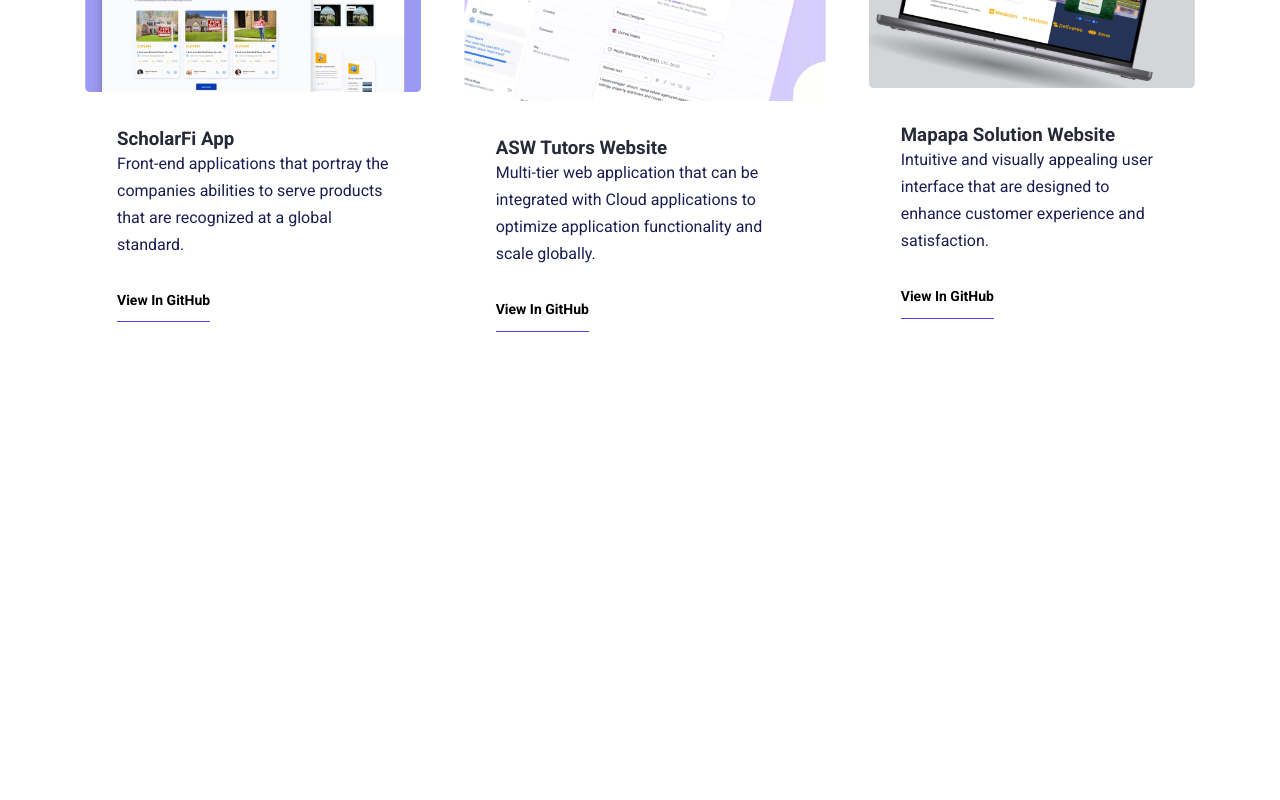
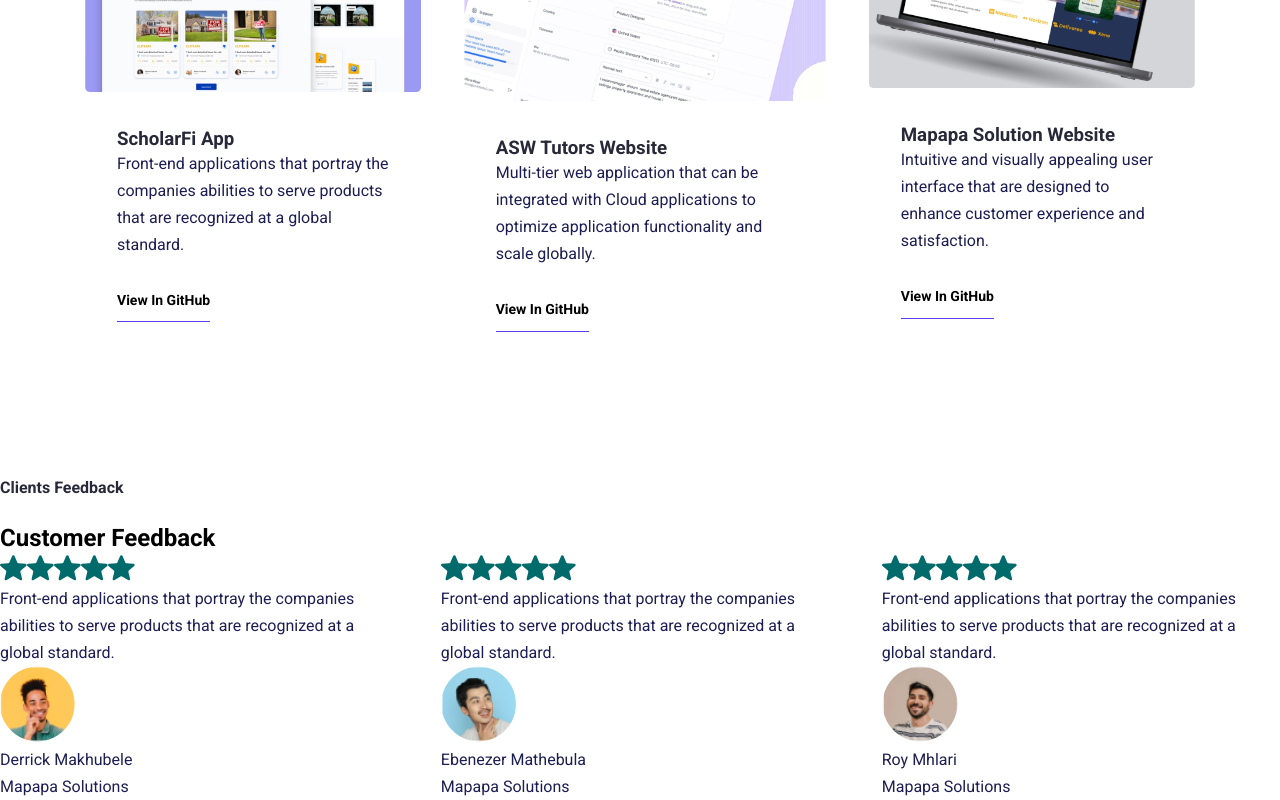
Before and after one commit to mathebulansuku/react-js-personal-portfolio, a React (Create React App) app: page / in a window 1280 px wide. Shown: the part 3234-4034 px from the top of the page. Before the commit the page ends 3710 px from the top, so only its background shows below. Built offline with nearby package versions, Linux system fonts and the light colour scheme.

Commit message:
Testimonial details added

```diff
--- a/src/App.css
+++ b/src/App.css
@@ -441,3 +441,5 @@
 }
 
 /* Portfolio ENDS */
+
+/* Testimonial Styling START */
--- a/src/Pages/Home/Homescreen/index.jsx
+++ b/src/Pages/Home/Homescreen/index.jsx
@@ -2,6 +2,7 @@
 import MySkills from "../MySkills";
 import AboutMe from "../AboutMe";
 import MyPortfolio from "../MyPortfolio";
+import Testimonial from "../Testimonial";
 
 export default function Home() {
   return (
@@ -10,6 +11,7 @@
       <MySkills />
       <AboutMe />
       <MyPortfolio />
+      <Testimonial />
     </>
   );
 }
--- a/src/Pages/Home/Testimonial.jsx
+++ b/src/Pages/Home/Testimonial.jsx
@@ -1,3 +1,49 @@
 import data from "../../data/index.json";
 
-export
+export default function Testimonial() {
+  return (
+    <section className="testimonial-section" id="testimonial">
+      <div className="portfolio-container-box">
+        <div className="portfolio-container">
+          <p className="sub-title">Clients Feedback</p>
+          <h2 className="section-heading">Customer Feedback</h2>
+        </div>
+      </div>
+      <div className="portfolio-section-container">
+        {data?.testimonial?.map((item, index) => (
+          <div key={index} className="testimonial-section-card">
+            <div className="testimonial-section-card-review">
+              {Array.from({ length: 5 }, (reviews, index) => (
+                <svg
+                  width="27"
+                  height="26"
+                  viewBox="0 0 27 26"
+                  fill="none"
+                  xmlns="http://www.w3.org/2000/svg"
+                >
+                  <path
+                    id="Vector_2"
+                    d="M12.0945 0.953177C12.5528 -0.135435 14.1138 -0.135434 14.5722 0.95318L17.2772 7.37836C17.4705 7.8373 17.9074 8.15087 18.4089 8.19059L25.4302 8.74669C26.6199 8.84091 27.1022 10.3076 26.1959 11.0746L20.8464 15.6016C20.4643 15.925 20.2973 16.4324 20.4141 16.9158L22.0484 23.6847C22.3253 24.8315 21.0625 25.7381 20.044 25.1235L14.0327 21.4961C13.6033 21.237 13.0633 21.237 12.634 21.4961L6.62265 25.1235C5.60415 25.7381 4.34127 24.8315 4.61818 23.6847L6.25256 16.9158C6.3693 16.4324 6.20243 15.925 5.82034 15.6016L0.47075 11.0746C-0.435624 10.3076 0.0467572 8.84091 1.23639 8.74669L8.25781 8.19059C8.75933 8.15087 9.19621 7.8373 9.38942 7.37836L12.0945 0.953177Z"
+                    fill="#006B6A"
+                  />
+                </svg>
+              ))}
+            </div>
+            <p className="text-md">{item.description}</p>
+            <div className="testimonial-section-card-author-detail">
+              <img src={item.src} alt="Avatar" />
+              <div>
+                <p className="text-md testimonial-author-name">
+                  {item.author_name}
+                </p>
+                <p className="text-md testimonial-author-designation">
+                  {item.author_designation}
+                </p>
+              </div>
+            </div>
+          </div>
+        ))}
+      </div>
+    </section>
+  );
+}
```
